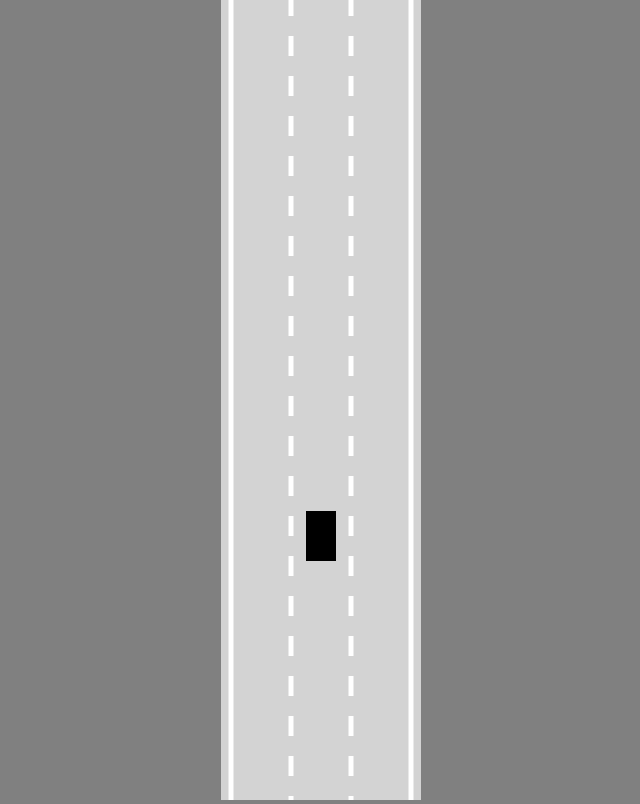
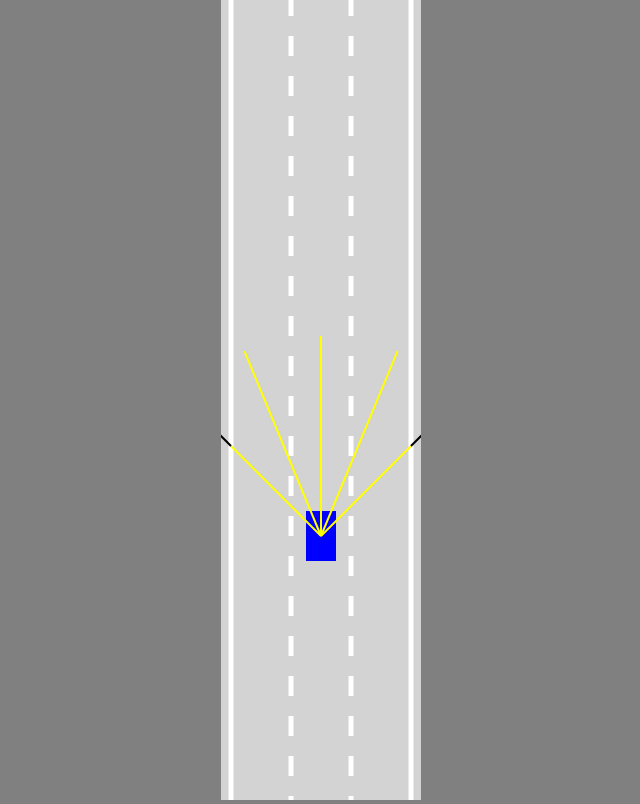
Before and after one commit to davidbarrette00/Self-Driving-Car-My-Changes, a plain HTML site: page index.html in a window 1280 px wide. Shown: the whole page, without its empty margins (319-959 px from the left). Drawn offline with Linux system fonts and the light colour scheme.

Commit message:
add sensors, traffic, damage, and the start of the neural network

```diff
--- a/car.js
+++ b/car.js
@@ -1,34 +1,76 @@
 class Car {
 
-    x = 0;
-    y = 0;
-    width = 0;
-    height = 0;
-
-    angle = 0
-    speed = 0;
-    acceleration = 0.2;
-    rotationSpeed = 0.03
-    maxSpeed = 10;
-    friction = 0.05;
-    controls = new Controls()
-
-    constructor(x, y, width, height) {
+    constructor(x, y, width, height, controlType, maxSpeed=3) {
         this.x = x;
         this.y = y;
         this.width = width;
         this.height = height;
 
-        // this.speed = 0;
-        // this.acceleration = 0.2
-        // this.maxSpeed = 3;
-        // this.friction = 0.05
+        this.angle = 0
+        this.speed = 0;
+        this.acceleration = 0.2;
+        this.rotationSpeed = 0.03
+        this.maxSpeed = 10;
+        this.friction = 0.05;
+        this.damaged = false
 
-        // this.controls = new Controls()
+        this.maxSpeed = maxSpeed
+
+        if(controlType !== "DUMMY") {
+            this.sensor = new Sensor(this)
+        }
+        this.controls = new Controls(controlType)
     }
 
-    update(){
-        this.#move()
+    update(roadBorders, traffic) {
+        if (!this.damaged) {
+            this.#move()
+            this.polygon = this.#createPolygon()
+            this.damaged = this.#assessDamage(roadBorders, traffic)
+        }
+        if(this.sensor) {
+            this.sensor.update(roadBorders, traffic)
+        }
+    }
+
+    #createPolygon(){
+        const points = []
+        const radius = //from center of polygon to corner, changing length to no break the perimeter
+            Math.hypot(this.width, this.height)/2
+        const angle = Math.atan2(this.width, this.height)
+
+        points.push({
+            x: this.x-Math.sin(this.angle-angle)*radius,
+            y: this.y-Math.cos(this.angle-angle)*radius,
+        })
+        points.push({
+            x: this.x-Math.sin(this.angle+angle)*radius,
+            y: this.y-Math.cos(this.angle+angle)*radius,
+        })
+        points.push({
+            x: this.x-Math.sin(Math.PI+this.angle-angle)*radius,
+            y: this.y-Math.cos(Math.PI+this.angle-angle)*radius,
+        })
+        points.push({
+            x: this.x-Math.sin(Math.PI+this.angle+angle)*radius,
+            y: this.y-Math.cos(Math.PI+this.angle+angle)*radius,
+        })
+
+        return points
+    }
+
+    #assessDamage(roadboarder, traffic){
+        for(let i = 0; i < roadboarder.length; i++){
+            if(polysIntersect(this.polygon, roadboarder[i])){
+                return true;
+            }
+        }
+        for(let i = 0; i < traffic.length; i++){
+            if(polysIntersect(this.polygon, traffic[i].polygon)){
+                return true;
+            }
+        }
+        return false;
     }
 
     #move(){
@@ -52,7 +94,6 @@ class Car {
             this.speed = 0
         }
 
-
         if(this.speed !== 0) {
             const flip = this.speed>0?1:-1;
             if (this.controls.left) {
@@ -66,21 +107,18 @@ class Car {
         this.y -= Math.cos(this.angle) * this.speed;
     }
 
-    draw(ctx){
-        ctx.save()
-        ctx.translate(this.x, this.y)
-        ctx.rotate(-this.angle)
+    draw(ctx, color){
+        ctx.fillStyle=(this.damaged)?"red":color
+        ctx.beginPath()
+        ctx.moveTo(this.polygon[0].x, this.polygon[0].y);
+        for(let i = 1; i < this.polygon.length; i++){
+            ctx.lineTo(this.polygon[i].x, this.polygon[i].y)
+        }
+        ctx.fill()
 
-        ctx.beginPath();
-        ctx.rect(
-            -this.width/2,
-            -this.height/2,
-            this.width,
-            this.height
-        )
-        ctx.fill();
-
-        ctx.restore()
+        if(this.sensor) {
+            this.sensor.draw(ctx)
+        }
     }
 
 }
--- a/controls.js
+++ b/controls.js
@@ -1,11 +1,19 @@
 class Controls{
-    constructor() {
+    constructor(type) {
         this.forward = false;
         this.left = false;
         this.right = false;
         this.reverse = false;
 
-        this.#addkeyboardListeners();
+        switch (type){
+            case "KEYS":
+                this.#addkeyboardListeners();
+                break;
+            case "DUMMY":
+                this.forward = true
+                break;
+
+        }
     }
 
     #addkeyboardListeners(){
--- a/index.html
+++ b/index.html
@@ -7,6 +7,8 @@
 <body>
     <canvas id="myCanvas"></canvas>
 
+    <script src="network.js"></script>
+    <script src="sensor.js"></script>
     <script src="utils.js"></script>
     <script src="road.js"></script>
     <script src="controls.js"></script>
--- a/main.js
+++ b/main.js
@@ -1,17 +1,23 @@
 
 const canvas = document.getElementById("myCanvas");
 canvas.width = 200;
+carWidth = 30;
+carHeight = 50
 
 const ctx = canvas.getContext("2d")
 const road = new Road(canvas.width/2, canvas.width * 0.9)
-const car = new Car(road.getLaneCenter(1), 100, 30, 50)
-car.draw(ctx)
-
+const car = new Car(road.getLaneCenter(1), 100, carWidth, carHeight, "KEYS")
+const traffic = [
+    new Car(road.getLaneCenter(1), -100, carWidth, carHeight, "DUMMY", 2)
+]
 animate();
 
 
 function animate(){
-    car.update();
+    for(let i = 0; i < traffic.length; i++){
+        traffic[i].update(road.borders, [])
+    }
+    car.update(road.borders, traffic);
 
     canvas.height = window.innerHeight
 
@@ -19,7 +25,10 @@ function animate(){
     ctx.translate(0, 0-car.y+canvas.height*0.67)
 
     road.draw(ctx)
-    car.draw(ctx)
+    for(let i = 0; i < traffic.length; i++){
+        traffic[i].draw(ctx, "green")
+    }
+    car.draw(ctx, "blue")
 
     ctx.restore()
     requestAnimationFrame(animate)
--- /dev/null
+++ b/sensor.js
@@ -0,0 +1,120 @@
+class Sensor{
+    constructor(car) {
+        this.car = car
+        this.rayCount = 5
+        this.rayLength = 200;
+        this.raySpread = Math.PI/2
+
+        this.rays = []
+        this.readings = []
+    }
+
+    update(roadBorders, traffic){
+        this.#castRays()
+
+        this.readings = []
+        for(let i = 0; i <this.rays.length; i++){
+            this.readings.push(
+                this.#getReadings(this.rays[i], roadBorders, traffic)
+            )
+        }
+    }
+
+    #getReadings(ray, borders, traffic){
+        let touches = []
+        for(let i=0; i < borders.length; i++){
+            const touch = getIntersection(
+                ray[0],
+                ray[1],
+                borders[i][0],
+                borders[i][1]
+            )
+            if(touch){
+                touches.push(touch)
+            }
+        }
+
+        for(let i = 0; i < traffic.length; i++){
+            const poly = traffic[i].polygon
+            for(let j = 0; j < poly.length; j++){
+                const value = getIntersection(
+                    ray[0],
+                    ray[1],
+                    poly[j],
+                    poly[(j+1)%poly.length]
+                )
+                if(value){
+                    touches.push(value)
+                }
+            }
+        }
+
+        if (touches.length === 0){
+            return null
+        } else {
+            let offsets = touches.map(e=>e.offset)
+            let minOffset = Math.min(...offsets) //spread the array into many values
+            return touches.find(e=>e.offset==minOffset)
+        }
+    }
+
+    #castRays(){
+        this.rays = []
+        for(let i = 0; i < this.rayCount; i++){
+            const rayAngle = lerp(
+                this.raySpread/2,
+                -this.raySpread/2,
+                this.rayCount === 1?0.5:i/(this.rayCount-1)
+            )+this.car.angle;
+
+            const start = {
+                x:this.car.x,
+                y:this.car.y
+            }
+            const end = {
+                x:this.car.x - Math.sin(rayAngle)*this.rayLength,
+                y:this.car.y - Math.cos(rayAngle)*this.rayLength
+            };
+            this.rays.push([start, end])
+        }
+    }
+
+    draw(ctx){
+        for(let i = 0; i < this.rayCount; i++){
+            let end = this.rays[i][1]
+            if(this.readings[i]){
+                end = this.readings[i]
+            }
+
+            ctx.beginPath()
+            ctx.lineWidth=2
+            ctx.strokeStyle="yellow"
+            ctx.moveTo(
+                this.rays[i][0].x,
+                this.rays[i][0].y
+            )
+            ctx.lineTo(
+                end.x,
+                end.y
+            )
+            ctx.stroke()
+
+            //continue the sensor after touch
+            ctx.beginPath()
+            ctx.lineWidth=2
+            ctx.strokeStyle="black"
+            // ctx.setLineDash([5,20]);
+
+            ctx.moveTo(
+                end.x,
+                end.y
+            )
+            ctx.lineTo(
+                this.rays[i][1].x,
+                this.rays[i][1].y
+            )
+
+            ctx.stroke()
+        }
+    }
+}
--- a/utils.js
+++ b/utils.js
@@ -1,3 +1,39 @@
 function lerp(A, B, t){
     return A+(B-A)*t;
 }
+
+//https://www.youtube.com/watch?v=fHOLQJo0FjQ
+function getIntersection(A,B,C,D){
+    const tTop=(D.x-C.x)*(A.y-C.y)-(D.y-C.y)*(A.x-C.x);
+    const uTop=(C.y-A.y)*(A.x-B.x)-(C.x-A.x)*(A.y-B.y);
+    const bottom=(D.y-C.y)*(B.x-A.x)-(D.x-C.x)*(B.y-A.y);
+
+    if(bottom!=0){
+        const t=tTop/bottom;
+        const u=uTop/bottom;
+        if(t>=0 && t<=1 && u>=0 && u<=1){
+            return {
+                x:lerp(A.x,B.x,t),
+                y:lerp(A.y,B.y,t),
+                offset:t
+            }
+        }
+    }
+
+    return null;
+}
+
+function polysIntersect(poly1, poly2){
+    for(let i = 0; i<poly1.length; i++) {
+        for (let j = 0; j<poly2.length; j++) {
+            const touch = getIntersection(
+                poly1[i], poly1[(i+1)%poly1.length],
+                poly2[j], poly2[(j+1)%poly2.length]
+            )
+            if(touch){
+                return true;
+            }
+        }
+    }
+    return false;
+}
```
Also changed, not shown: network.js (added).
